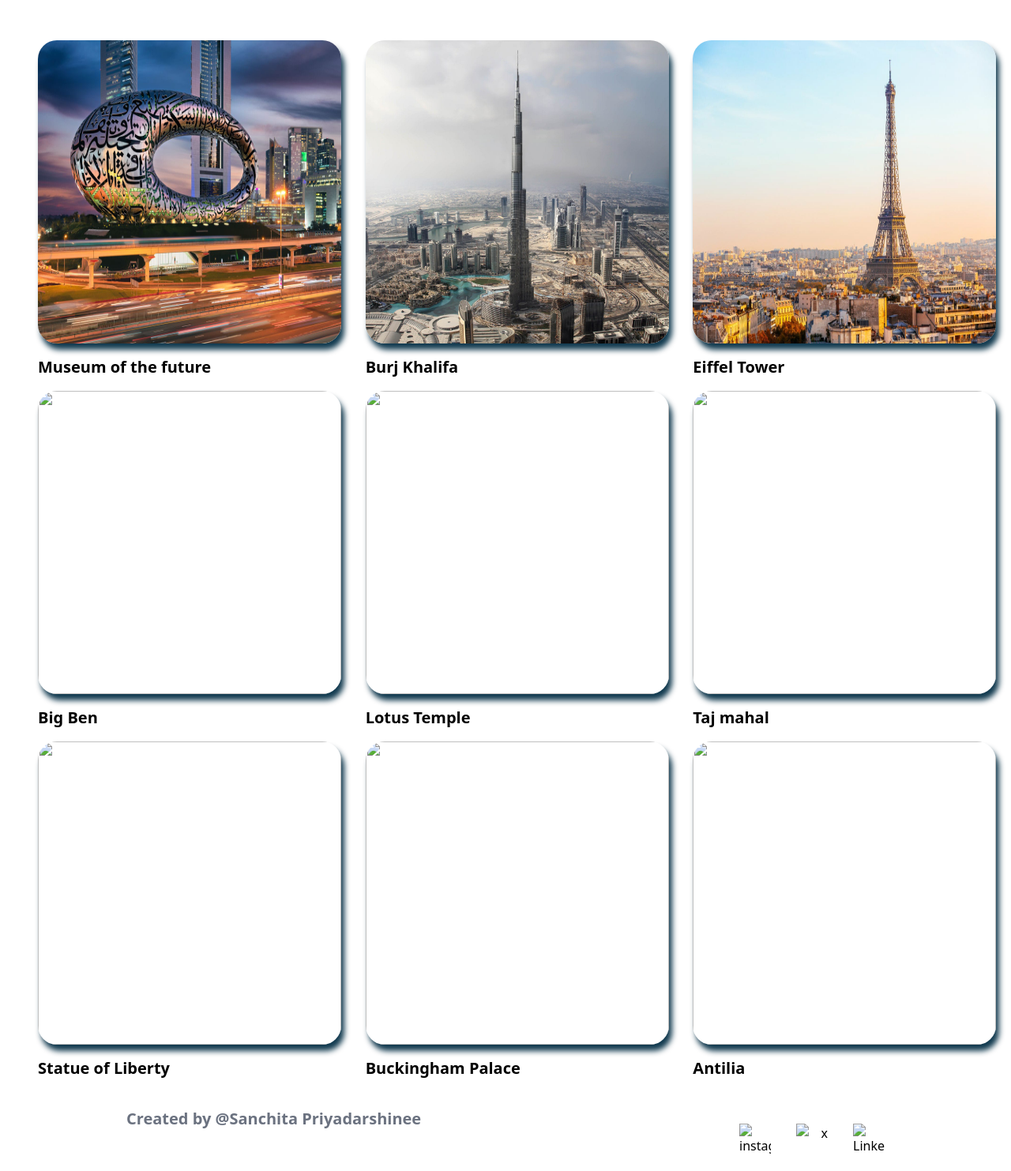
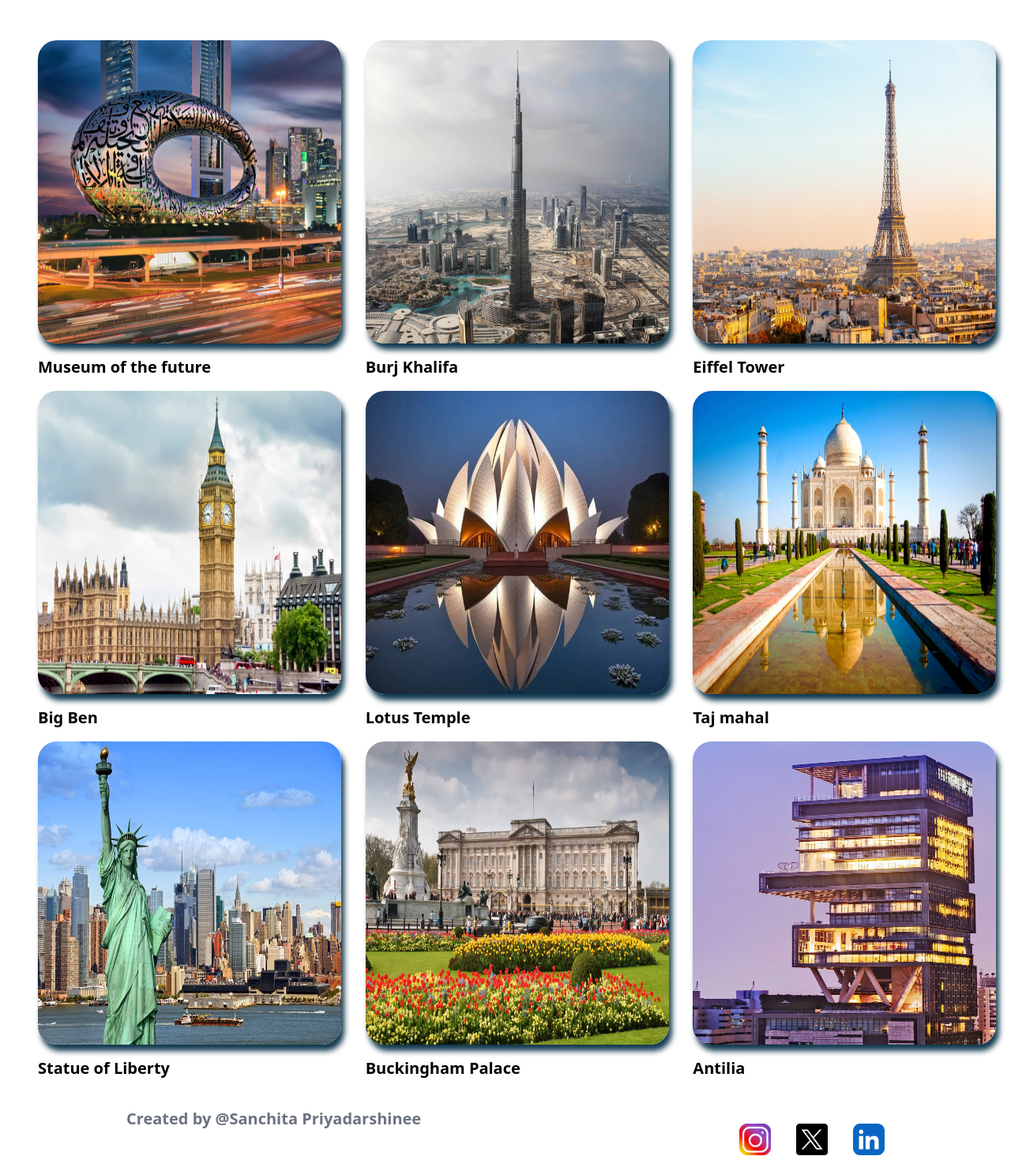
Before and after one commit to Sanchita-nitr/ImageGallery, a plain HTML site: page index.html in a window 1280 px wide. Shown: the part 205-1688 px from the top of the page at 79% size. Drawn offline with Linux system fonts and the light colour scheme.

Commit message:
Update index.html

```diff
--- a/index.html
+++ b/index.html
@@ -50,37 +50,37 @@
             <div><a href="https://www.google.co.in/url?sa=t&source=web&rct=j&opi=89978449&url=/maps/place/Eiffel%2BTower/%4048.8583701,2.2944813,15z/data%3D!4m2!3m1!1s0x0:0x8ddca9ee380ef7e0%3Fsa%3DX%26ved%3D1t:2428%26ictx%3D111&ved=2ahUKEwj0v4nEi8-GAxXza2wGHRG5AYUQ_BJ6BQiLARAI&usg=AOvVaw3Pibh--O3geIML_ulgc01n"
                     target="_blank"><img
                         class="mt-12 rounded-3xl box-border border-black hover:scale-110 hover:transition lg:size-96 size-72"
-                        src="https://github.com/Sanchita-nitr/ImageGallery/blob/main/Images/Eiffel%20Tower.jpeg">
+                        src="./Images/Eiffel Tower.jpeg">
                     <p class="absolute text-xl font-bold my-4">Eiffel Tower</p>
                 </a></div>
             <div><a href="https://maps.app.goo.gl/WPBCKgPVTrU74TqbA" target="_blank"><img
                         class="mt-12 rounded-3xl box-border border-black hover:scale-110 hover:transition lg:size-96 size-72"
-                        src="public/Big Ben.jpeg">
+                        src="./Images/Big Ben.jpeg">
                     <p class="absolute text-xl font-bold my-4">Big Ben</p>
                 </a></div>
             <div><a href="https://maps.app.goo.gl/NXVSCoGvAuPnrVLcA" target="_blank"><img
                         class="mt-12  rounded-3xl box-border border-black hover:scale-110 hover:transition lg:size-96 size-72"
-                        src="public/Lotus Temple.jpeg">
+                        src="./Images/Lotus Temple.jpeg">
                     <p class="absolute text-xl font-bold my-4">Lotus Temple</p>
                 </a></div>
             <div><a href="https://maps.app.goo.gl/HthZRyN8wpVZsQdJA" target="_blank"><img
                         class="mt-12 rounded-3xl box-border border-black hover:scale-110 hover:transition lg:size-96 size-72"
-                        src="public/Tajmahal.jpeg ">
+                        src="./Images/Tajmahal.jpeg ">
                     <p class="absolute text-xl font-bold my-4">Taj mahal</p>
                 </a></div>
             <div><a href="https://maps.app.goo.gl/eV8TjxscnQXG98e26" target="_blank"><img
                         class="mt-12 rounded-3xl box-border border-black hover:scale-110 hover:transition lg:size-96 size-72"
-                        src="public/Statue of Liberty.jpg">
+                        src="./Images/Statue of Liberty.jpg">
                     <p class="absolute text-xl font-bold my-4">Statue of Liberty</p>
                 </a></div>
             <div><a href="https://maps.app.goo.gl/tVPY4Gm9Zp6x4a6R9"><img
                         class="mt-12 rounded-3xl box-border border-black hover:scale-110 hover:transition lg:size-96 size-72"
-                        src="public/Buckingham.png">
+                        src="./Images/Buckingham.png">
                     <p class="absolute text-xl font-bold my-4">Buckingham Palace</p>
                 </a></div>
             <div><a href="https://maps.app.goo.gl/8ZpsPyWba7Pswczd7" target="_blank"><img
                         class="mt-12 rounded-3xl box-border border-black hover:scale-110 hover:transition lg:size-96 size-72"
-                        src="public/Antilia.png">
+                        src="./Images/Antilia.png">
                     <p class="absolute text-xl font-bold my-4">Antilia</p>
                 </a></div>
         </div>
@@ -90,12 +90,12 @@
                 @Sanchita Priyadarshinee</p>
             <ul class="flex lg:text-right lg:justify-end lg:mx-40 text-center justify-center pt-5">
                 <li class="ml-8"><a href="https://www.instagram.com/sanchita_priyadarshinee/" target="_blank"><img
-                            class="size-10" src="public/instagram.png" alt="instagram"></a></li>
-                <li class="ml-8"><a href="https://x.com/123NITR" target="_blank"><img class="size-10" src="public/x.png"
+                            class="size-10" src="./Images/instagram.png" alt="instagram"></a></li>
+                <li class="ml-8"><a href="https://x.com/123NITR" target="_blank"><img class="size-10" src="./Images/x.png"
                             alt="x"></a></li>
                 <li class="ml-8"><a
                         href="https://www.linkedin.com/in/sanchita-priyadarshinee-9912b6282/?lipi=urn%3Ali%3Apage%3Ad_flagship3_feed%3BLMipRLpGS8K0cKSKhUcUcQ%3D%3D"
-                        target="_blank"><img class="size-10" src="public/Linkedin.png" alt="Linkedin"></a></li>
+                        target="_blank"><img class="size-10" src="./Images/Linkedin.png" alt="Linkedin"></a></li>
             </ul>
         </div>
 
```
